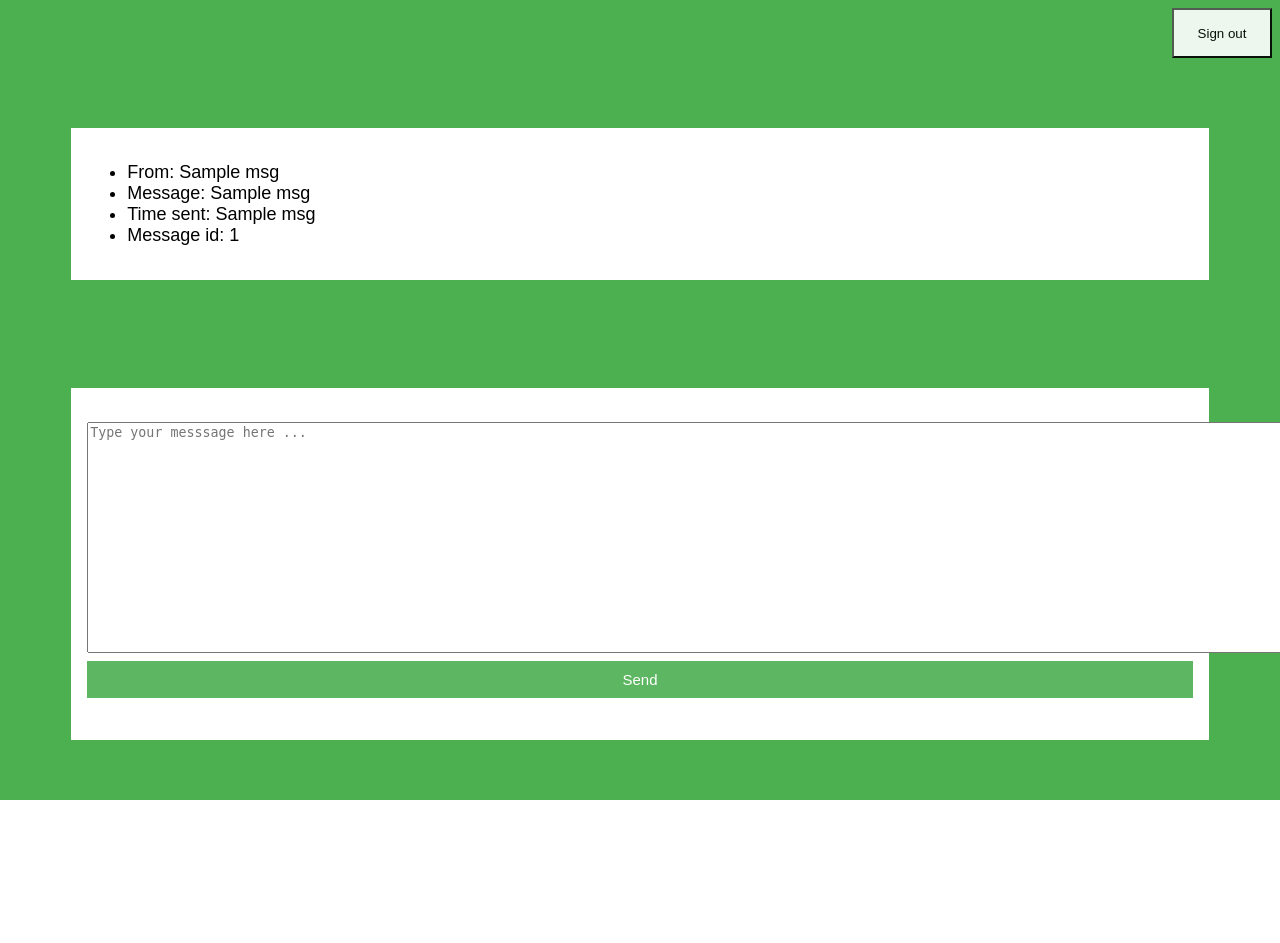
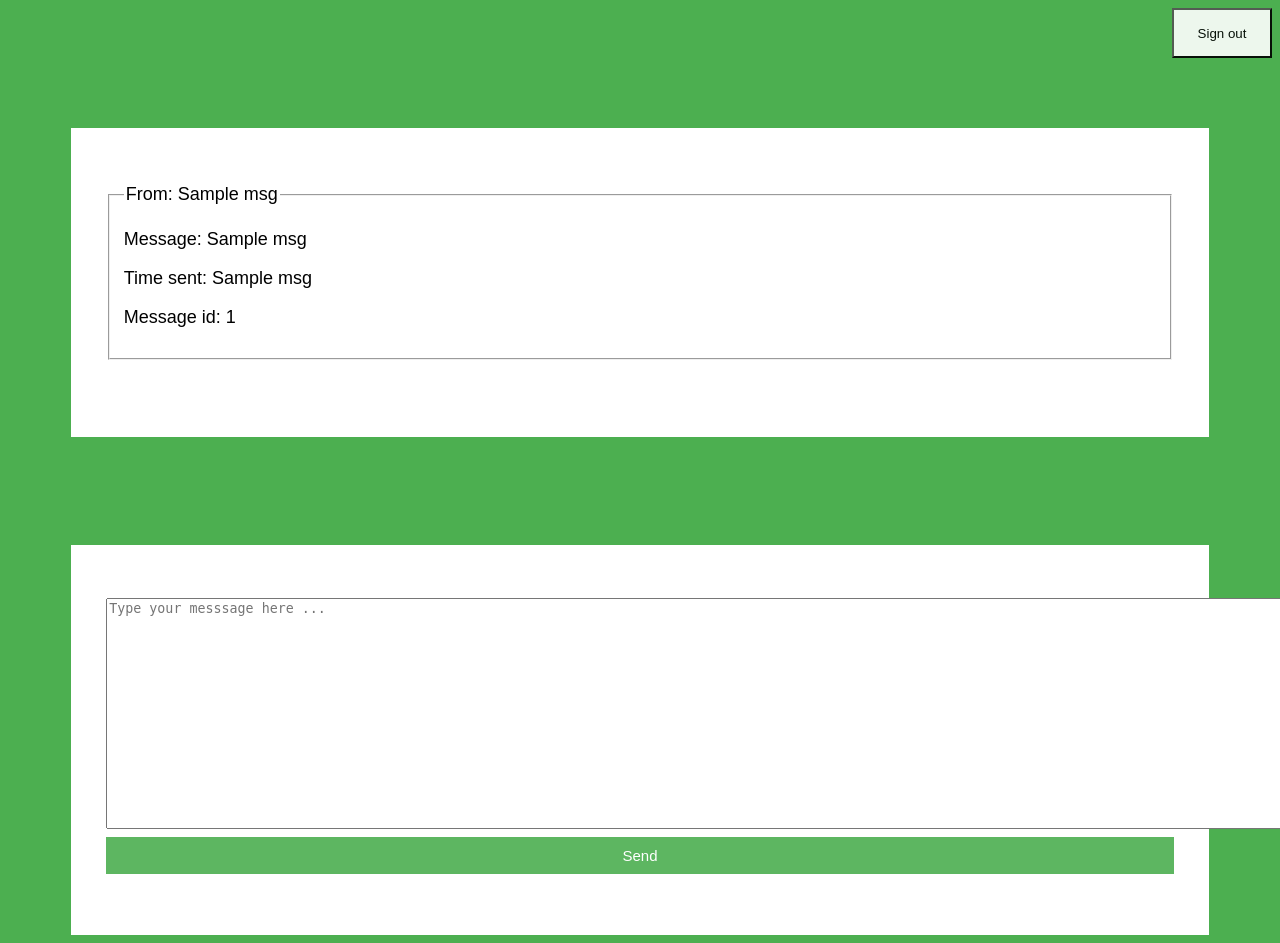
Before and after one commit to Madi-S/aiohttp-chat-app, a Python web app: template templates/chat/chat.html in a window 1280 px wide; the page is wider, and only the part inside the window is pictured. Before the commit the page ends 800 px from the top of that part, so only its background shows below. Run offline with Jinja, Linux system fonts and the light colour scheme; the template is opened without the code that fills it: most values are stand-ins (such as "Sample title", 1, 10 or a date in 2020).

Commit message:
text no more running off the page

```diff
--- a/static/css/chat_style.css
+++ b/static/css/chat_style.css
@@ -17,17 +17,13 @@ input[type="message"] {
   font-size: 18px;
 }
 
-.messages {
-  font-size: 14px;
-  padding: 10px 20px;
-}
-
 .container {
-  padding: 16px;
+  padding: 35px;
   margin-left: 5%;
   margin-right: 5%;
   background-color: white;
   font-size: 18px;
+  word-break: break-all;
 }
 
 .textbox {
--- a/templates/chat/chat.html
+++ b/templates/chat/chat.html
@@ -15,13 +15,15 @@
 <br><br><br>
 
 <div class="container">
+    <br>
     {%  for msg in msgs %}
-    <ul>
-        <li>From: {{  msg[1] }}</li>
-        <li>Message: {{  msg[2] }}</li>
-        <li>Time sent: {{ msg[3] }}</li>
-        <li>Message id: {{ msg[0] }}</li>
-    </ul>
+    <fieldset>
+    <legend>From: {{  msg[1] }}</legend>
+    <p>Message: {{  msg[2] }}</li>
+    <p>Time sent: {{ msg[3] }}</p>
+    <p>Message id: {{ msg[0] }}</p>
+    </fieldset>
+    <br><br>
     {% endfor %}
 </div>
 
--- a/templates/chat/chat_style.css
+++ b/templates/chat/chat_style.css
@@ -17,17 +17,14 @@ input[type="message"] {
   font-size: 18px;
 }
 
-.messages {
-  font-size: 14px;
-  padding: 10px 20px;
-}
 
 .container {
-  padding: 16px;
+  padding: 35px;
   margin-left: 5%;
   margin-right: 5%;
   background-color: white;
   font-size: 18px;
+  word-break: break-all;
 }
 
 .textbox {
```
